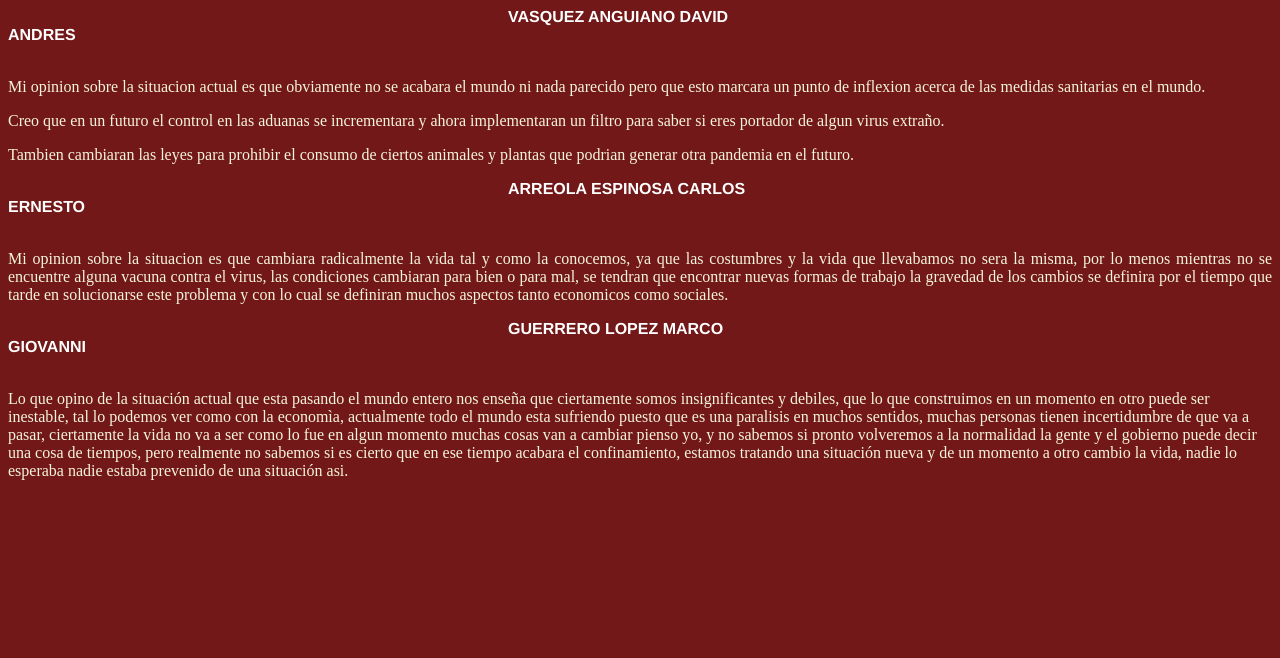
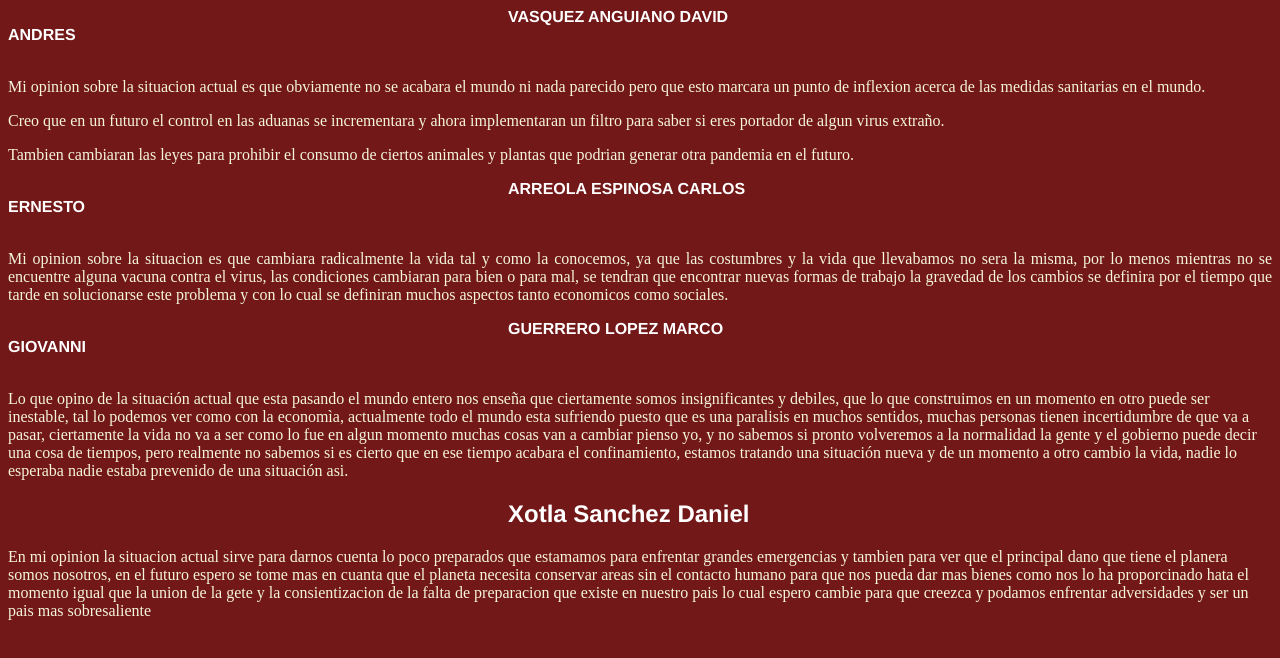
Before and after one commit to Dxvid1000/SI_2020, a plain HTML site: page reflexiones.html in a window 1280 px wide. Drawn offline with Linux system fonts and the light colour scheme.

Commit message:
Mi reflexion

```diff
--- a/reflexiones.html
+++ b/reflexiones.html
@@ -32,6 +32,7 @@
     cambio la vida, nadie lo esperaba nadie estaba prevenido de una situación asi.
     </optgroup>
   </p>
-
+<h2><b>Xotla Sanchez Daniel</b></h2>
+<p>En mi opinion la situacion actual sirve para darnos cuenta lo poco preparados que estamamos para enfrentar grandes emergencias y tambien para ver que el principal dano que tiene el planera somos nosotros, en el futuro espero se tome mas en cuanta que el planeta necesita conservar areas sin el contacto humano para que nos pueda dar mas bienes como nos lo ha proporcinado hata el momento igual que la union de la gete y la consientizacion de la falta de preparacion que existe en nuestro pais lo cual espero cambie para que creezca y podamos enfrentar adversidades y ser un pais mas sobresaliente</p>
 </body>
 </html>
```
